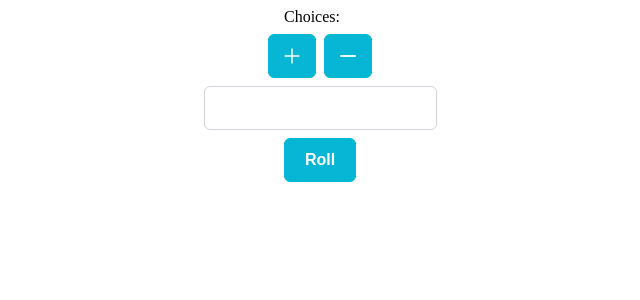
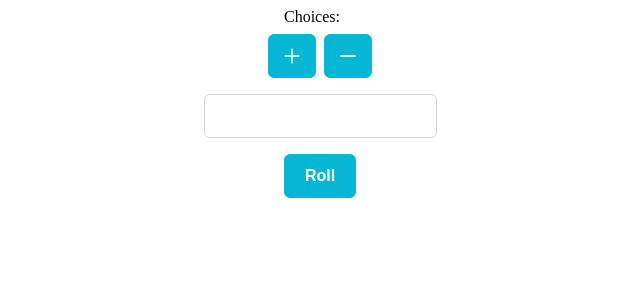
Before and after one commit to AnthonyRqqq/justchoosesomething, a React (Vite) app: page /randomchoice in a window 1280 px wide. Shown: the top 300 px of the page, without its empty margins (320-960 px from the left). Built offline with nearby package versions, Linux system fonts and the light colour scheme; a web font is replaced by a local one.

Commit message:
fix spacing for input choices

```diff
--- a/src/components/RandomChoice.jsx
+++ b/src/components/RandomChoice.jsx
@@ -12,7 +12,6 @@ export default function RandomChoice() {
     setSelectedChoice(null);
 
     if (add) {
-      if (!choices[choiceCount - 1]?.trim()) return;
       const choiceArray = [...choices];
       choiceArray.push("");
       setChoices(choiceArray);
--- a/src/components/RandomChoices.css
+++ b/src/components/RandomChoices.css
@@ -19,6 +19,11 @@
 
 .random-choices-choices-inputs {
     justify-content: space-evenly;
+    flex-wrap: wrap;
+  }
+
+.random-choices-choices-inputs  input {
+  margin: 0.5rem 0.5rem;
 }
 
 .random-choices-result {
```
